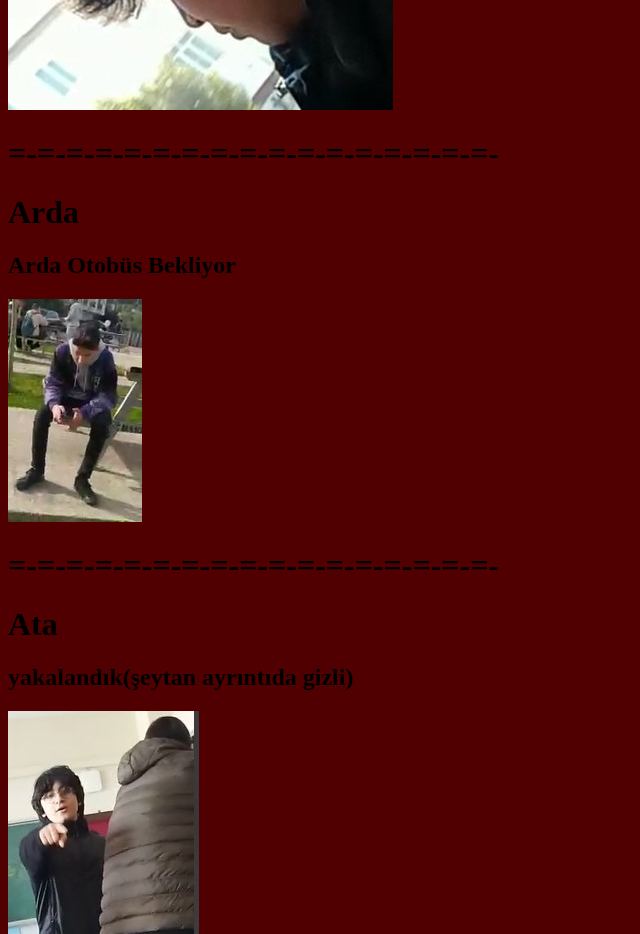
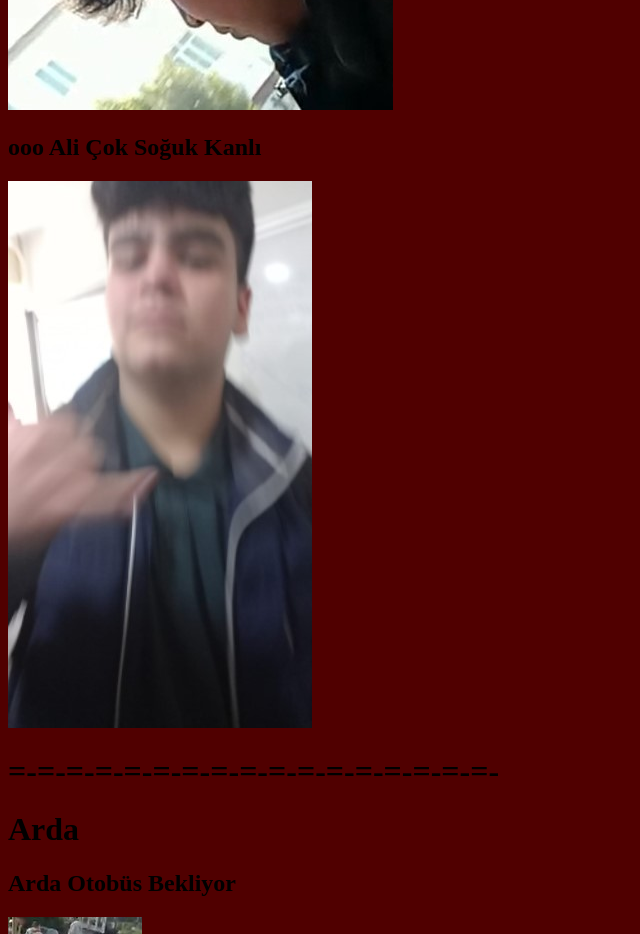
Before and after one commit to jookisho/Jookisho.github.io, a plain HTML site: page ifşalar.html in a window 1280 px wide. Shown: the part 1920-2854 px from the top of the page, without its empty margins (0-640 px from the left). Drawn offline with Linux system fonts and the light colour scheme.

Commit message:
Update ifşalar.html

```diff
--- a/ifşalar.html
+++ b/ifşalar.html
@@ -19,6 +19,8 @@
     <h2>Gencerx Dertli</h2>
     <img src="İfşalar/ali_gencer.jpg"> <br>
     <img src="İfşalar/ali_gencer2.jpg">
+     <h2>ooo Ali Çok Soğuk Kanlı</h2>
+    <img src="İfşalar/ali_gencer3.jpg">
     <h1>=-=-=-=-=-=-=-=-=-=-=-=-=-=-=-=-=-</h1>
     <h1><strong>Arda</strong></h1>
     <h2>Arda Otobüs Bekliyor</h2>
```
